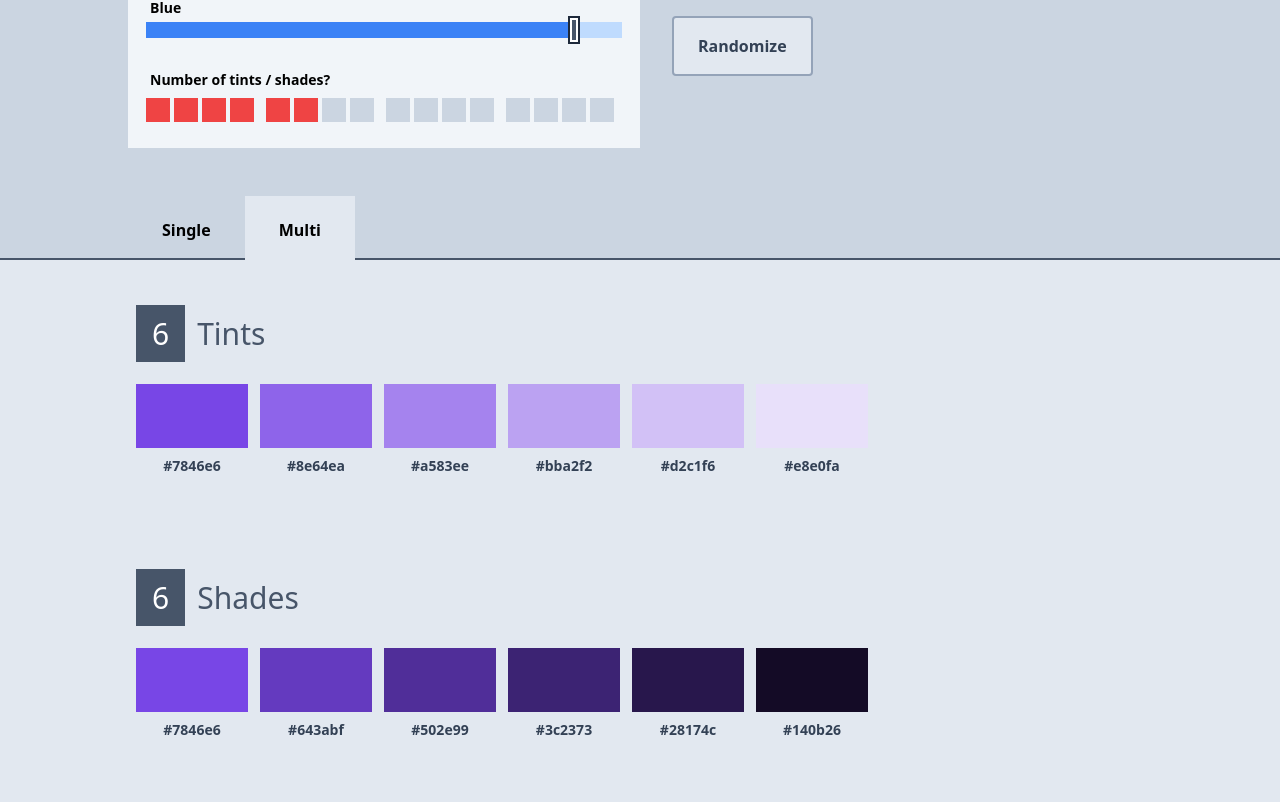
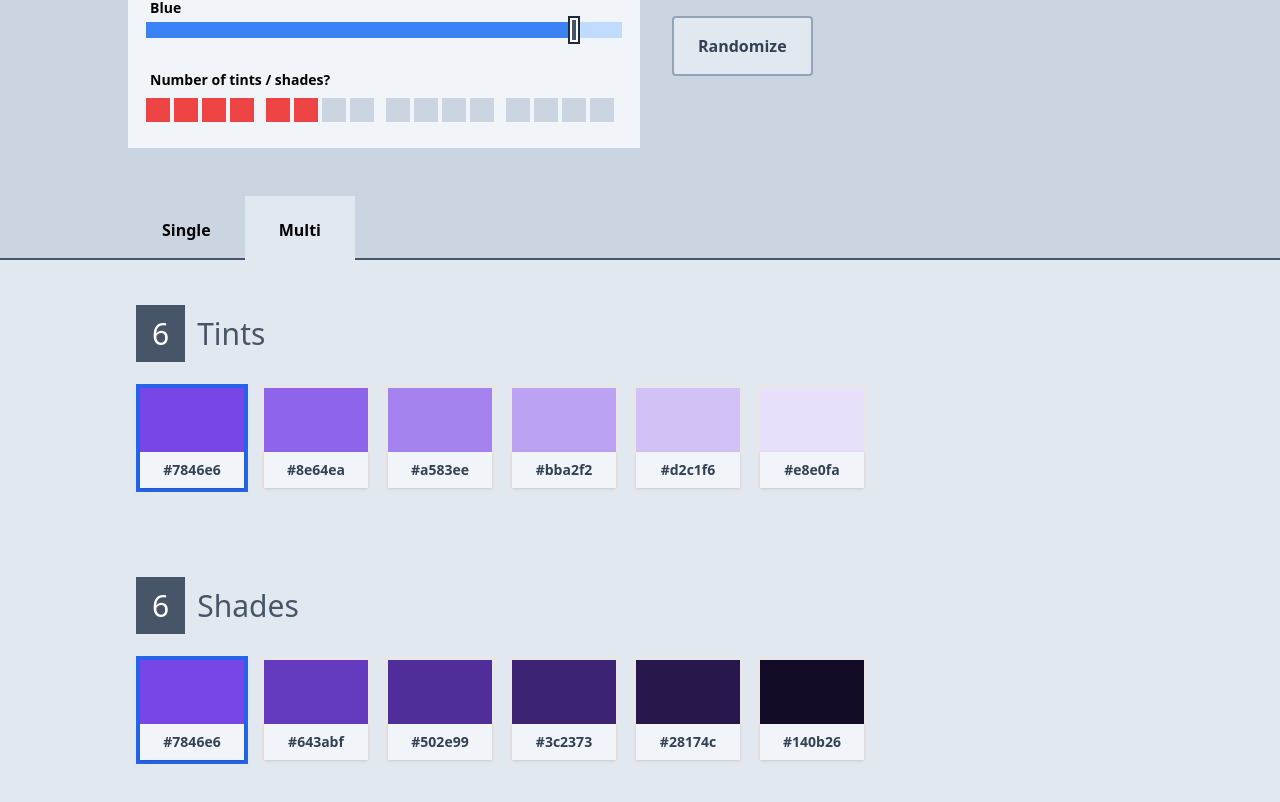
Before and after one commit to reactry/shades, a React (Create React App) app: page / in a window 1280 px wide. Shown: the part 340-1142 px from the top of the page. Built offline with nearby package versions, Linux system fonts and the light colour scheme.

Commit message:
Now Box accepts active attribute to highlight current color

```diff
--- a/src/MainComponent/Output/Box.js
+++ b/src/MainComponent/Output/Box.js
@@ -2,15 +2,19 @@ import {rgbToHex} from '../../Utils';
 
 
 
-export default function Box ({r, g, b}) {
+export default function Box ({r, g, b, active}) {
 	let hexColor = rgbToHex(r, g, b);
 	let style = {
 		backgroundColor: hexColor
 	};
+
+	let boxClasses = "Box w-28 mr-3 my-2 border-4";
+	if (active) boxClasses += " border-blue-600"
+
 	return (
-		<div className="Box w-28 mr-3 my-2">
+		<div className={boxClasses}>
 			<div className="h-16" style={style}></div>
-			<div className="bg-slate-200 py-2 text-sm text-center font-bold text-slate-700">{hexColor}</div>
+			<div className="bg-slate-100 py-2 text-sm text-center font-bold text-slate-700 shadow">{hexColor}</div>
 		</div>
 	);
 }
--- a/src/MainComponent/Output/List.js
+++ b/src/MainComponent/Output/List.js
@@ -3,11 +3,14 @@ import Box from './Box';
 
 
 export default function List ({
-	colors, title
+	colors, title, currentColorIndex
 }) {
 
 	let colorItems = colors.map((color, i) => {
-		let props = {...color};
+		let props = {
+			...color,
+			active: (i === currentColorIndex)
+		};
 		return <Box key={i} {...props} />;
 	});
 
--- a/src/MainComponent/Output/Shades.js
+++ b/src/MainComponent/Output/Shades.js
@@ -12,7 +12,7 @@ export default function Shades ({
 
 	return (
 		<div className="Shades">
-			<List colors={colors} title="Shades" />
+			<List colors={colors} title="Shades" currentColorIndex={0} />
 		</div>
 	);
 }
--- a/src/MainComponent/Output/Tints.js
+++ b/src/MainComponent/Output/Tints.js
@@ -12,7 +12,7 @@ export default function Tints ({
 
 	return (
 		<div className="Tints">
-			<List colors={colors} title="Tints" />
+			<List colors={colors} title="Tints" currentColorIndex={0} />
 		</div>
 	);
 }
```
